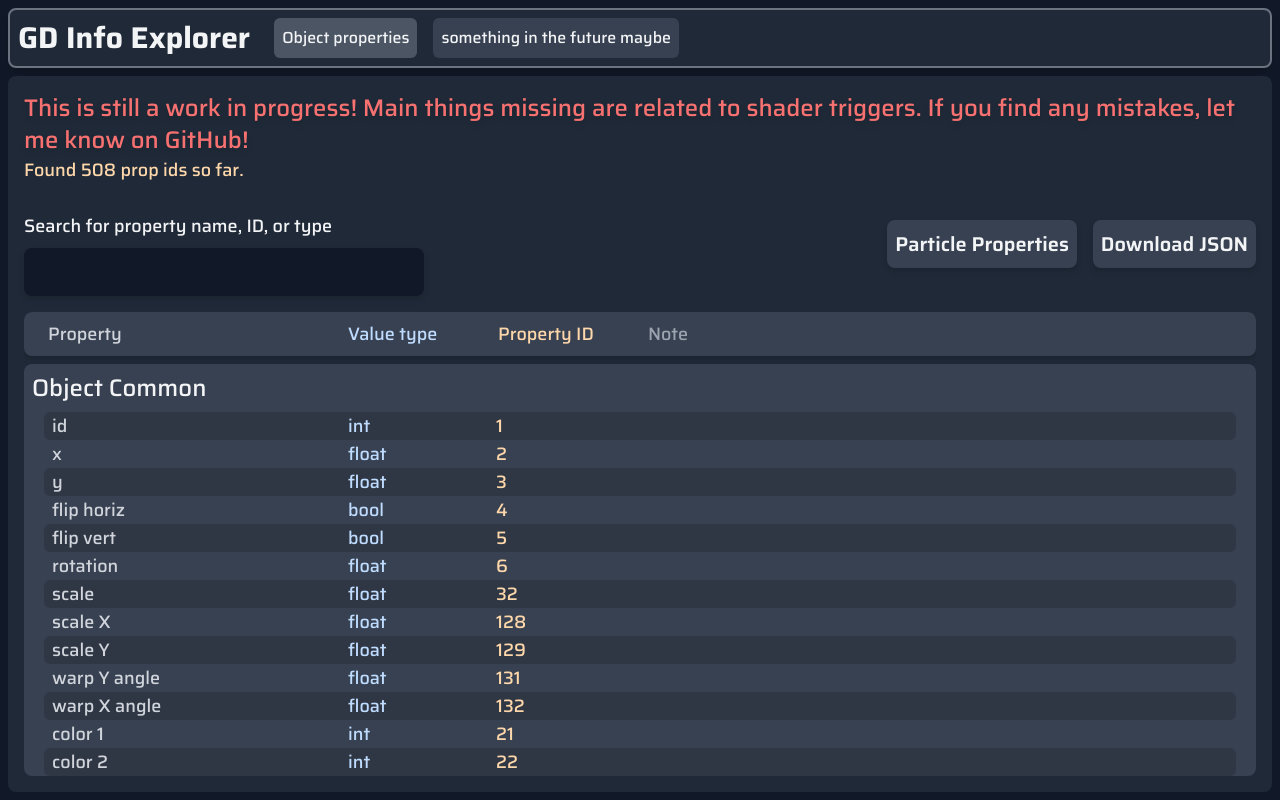
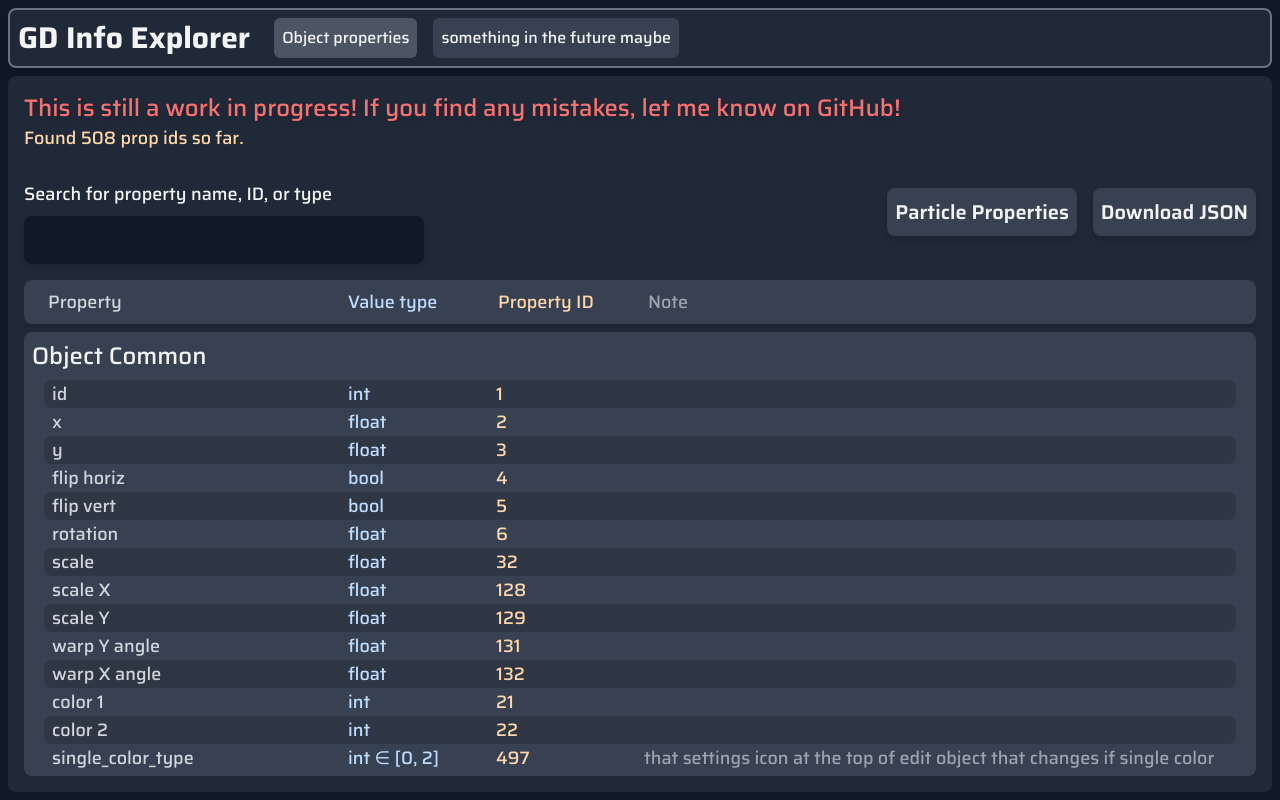
Before and after one commit to FlowVix/gd-info-explorer, a Svelte app: page / in a window 1280 px wide. Built offline with nearby package versions, Linux system fonts and the light colour scheme.

Commit message:
changed disclaimer since we have shader triggers now
also fixed file name typo

```diff
--- a/src/props/ObjProps.svelte
+++ b/src/props/ObjProps.svelte
@@ -7,7 +7,7 @@
     } from "../props/props";
     import Highlighted from "./Highlighted.svelte";
 
-    import particleProps from "./paticle_props.json";
+    import particleProps from "./particle_props.json";
 
     let search = "";
 
@@ -68,8 +68,8 @@
 
 <!-- <button>gaga</button> -->
 <span class="text-2xl text-red-400 drop-shadow-md"
-    >This is still a work in progress! Main things missing are related to shader
-    triggers. If you find any mistakes, let me know on GitHub!</span
+    >This is still a work in progress! If you find any mistakes, let me know on
+    GitHub!</span
 >
 <span class="text-orange-200">Found {FOUND_PROPS} prop ids so far.</span>
 <br />
```
Also changed, not shown: src/props/particle_props.json (renamed from src/props/paticle_props.json).
